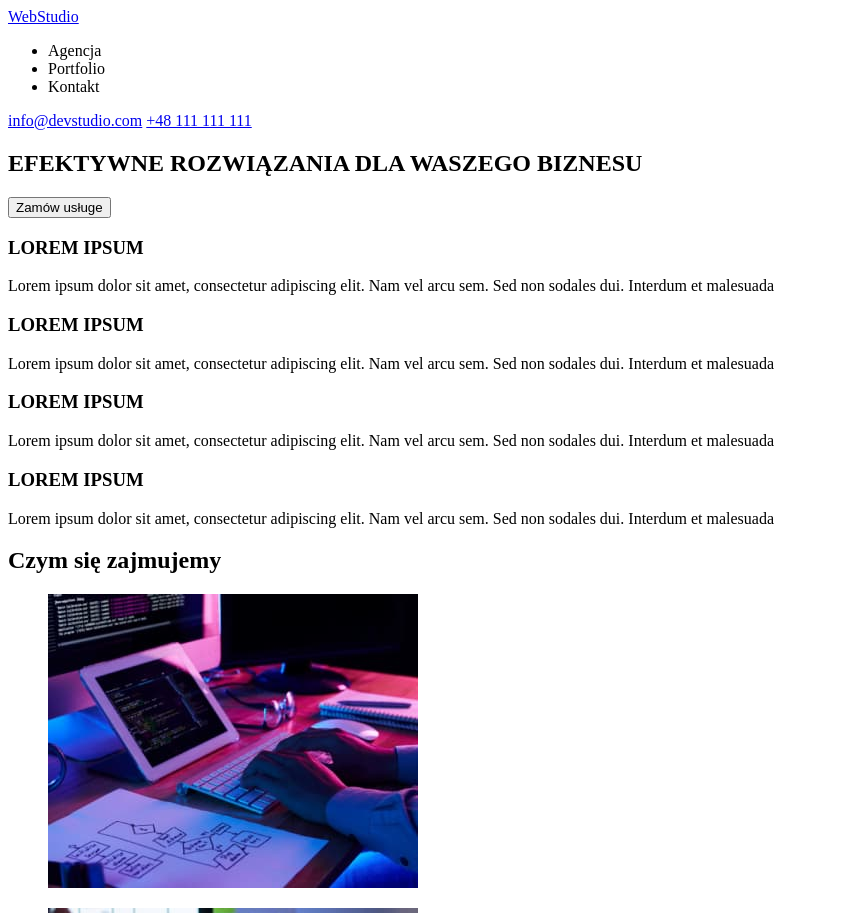
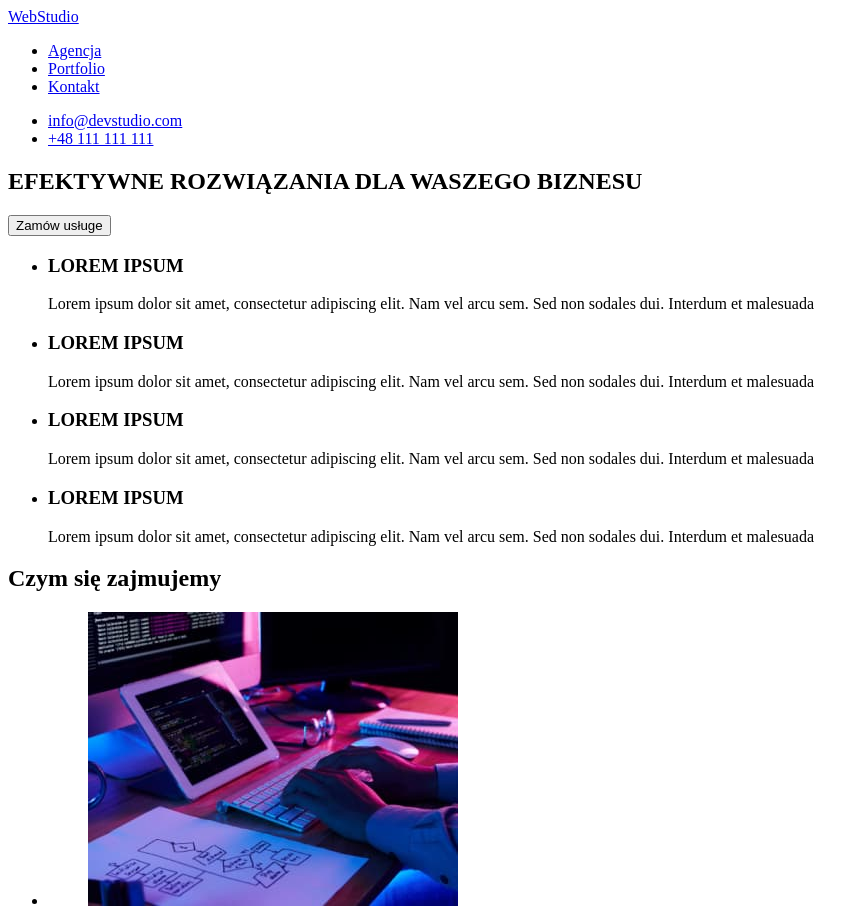
Before and after one commit to DamianCichyy/goit-markup-hw-01, a plain HTML site: page index.html in a window 1280 px wide. Shown: the top 913 px of the page, without its empty margins (0-868 px from the left). Drawn offline with Linux system fonts and the light colour scheme.

Commit message:
Poprawiłem nav, dodałem linki oraz stworzyłem listy w elementach które się powtarzają

```diff
--- a/index.html
+++ b/index.html
@@ -13,56 +13,70 @@
 
         <nav>
           <ul>
-            <li>Agencja</li>
-            <li>Portfolio</li>
-            <li>Kontakt</li>
+            <li><a href="agencja.html">Agencja</a></li>
+            <li><a href="portfolio.html">Portfolio</a></li>
+            <li><a href="kontakt.html">Kontakt</a></li>
           </ul>
         </nav>
 
-        <a href="mailto:info@devstudio.com">info@devstudio.com</a>
-
-        <a href="tel:+48111111111">+48 111 111 111</a>
+        <ul>
+          <li><a href="mailto:info@devstudio.com">info@devstudio.com</a></li>
+          <li><a href="tel+48111111111">+48 111 111 111</a></li>
+        </ul>
       </div>
-
+    </header>
+    <main>
       <section>
         <h1>EFEKTYWNE ROZWIĄZANIA DLA WASZEGO BIZNESU</h1>
 
         <button type="button">Zamów usługe</button>
       </section>
-    </header>
-    <main>
+
+      <section>
+        <ul>
+          <li>
             <article>
               <h3>LOREM IPSUM</h3>
               <p>
-          Lorem ipsum dolor sit amet, consectetur adipiscing elit. Nam vel arcu
-          sem. Sed non sodales dui. Interdum et malesuada
+                Lorem ipsum dolor sit amet, consectetur adipiscing elit. Nam vel
+                arcu sem. Sed non sodales dui. Interdum et malesuada
               </p>
             </article>
+          </li>
+          <li>
             <article>
               <h3>LOREM IPSUM</h3>
               <p>
-          Lorem ipsum dolor sit amet, consectetur adipiscing elit. Nam vel arcu
-          sem. Sed non sodales dui. Interdum et malesuada
+                Lorem ipsum dolor sit amet, consectetur adipiscing elit. Nam vel
+                arcu sem. Sed non sodales dui. Interdum et malesuada
               </p>
             </article>
+          </li>
+          <li>
             <article>
               <h3>LOREM IPSUM</h3>
               <p>
-          Lorem ipsum dolor sit amet, consectetur adipiscing elit. Nam vel arcu
-          sem. Sed non sodales dui. Interdum et malesuada
+                Lorem ipsum dolor sit amet, consectetur adipiscing elit. Nam vel
+                arcu sem. Sed non sodales dui. Interdum et malesuada
               </p>
             </article>
+          </li>
+          <li>
             <article>
               <h3>LOREM IPSUM</h3>
               <p>
-          Lorem ipsum dolor sit amet, consectetur adipiscing elit. Nam vel arcu
-          sem. Sed non sodales dui. Interdum et malesuada
+                Lorem ipsum dolor sit amet, consectetur adipiscing elit. Nam vel
+                arcu sem. Sed non sodales dui. Interdum et malesuada
               </p>
             </article>
+          </li>
+        </ul>
+      </section>
 
       <section>
         <h2>Czym się zajmujemy</h2>
-
+        <ul>
+          <li>
             <figure>
               <img
                 src="images/image-01.jpg"
@@ -71,6 +85,8 @@
                 height="294"
               />
             </figure>
+          </li>
+          <li>
             <figure>
               <img
                 src="images/image-02.jpg"
@@ -79,6 +95,8 @@
                 height="294"
               />
             </figure>
+          </li>
+          <li>
             <figure>
               <img
                 src="images/image-03.jpg"
@@ -87,6 +105,8 @@
                 height="294"
               />
             </figure>
+          </li>
+        </ul>
       </section>
 
       <section>
@@ -155,8 +175,10 @@
       <a href="#">WebStudio</a>
       <address>
         <p>m. Warszawa, Aleje Jerozolimskie 21</p>
-        <a href="mailto:info@example.com">info@example.com</a>
-        <a href="tel:+48111111111">+48 111 111 111</a>
+        <ul>
+          <li><a href="mailto:info@devstudio.com">info@devstudio.com</a></li>
+          <li><a href="tel+48111111111">+48 111 111 111</a></li>
+        </ul>
       </address>
     </footer>
   </body>
```
Lines whose indentation alone changed are shown as unchanged.
